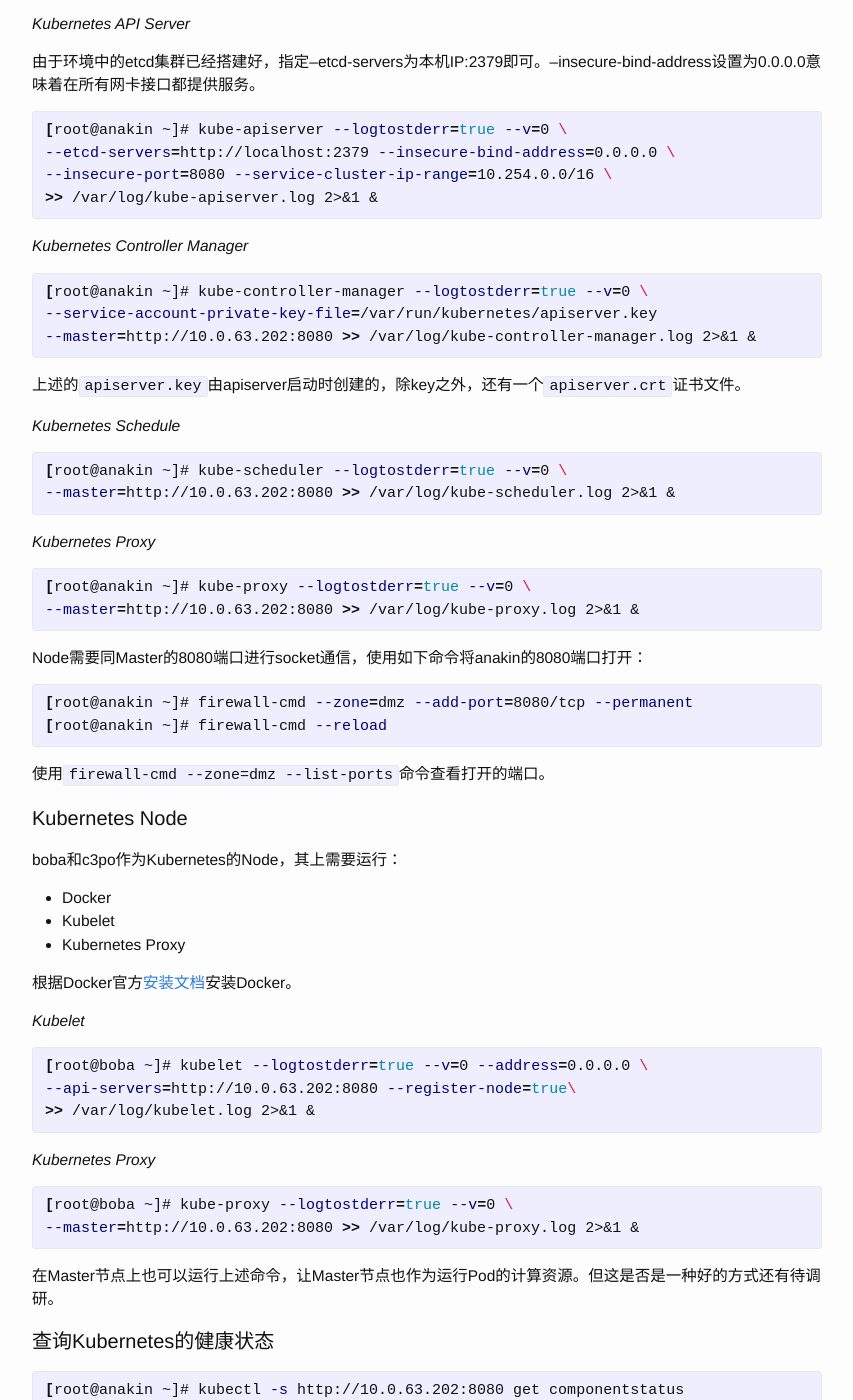
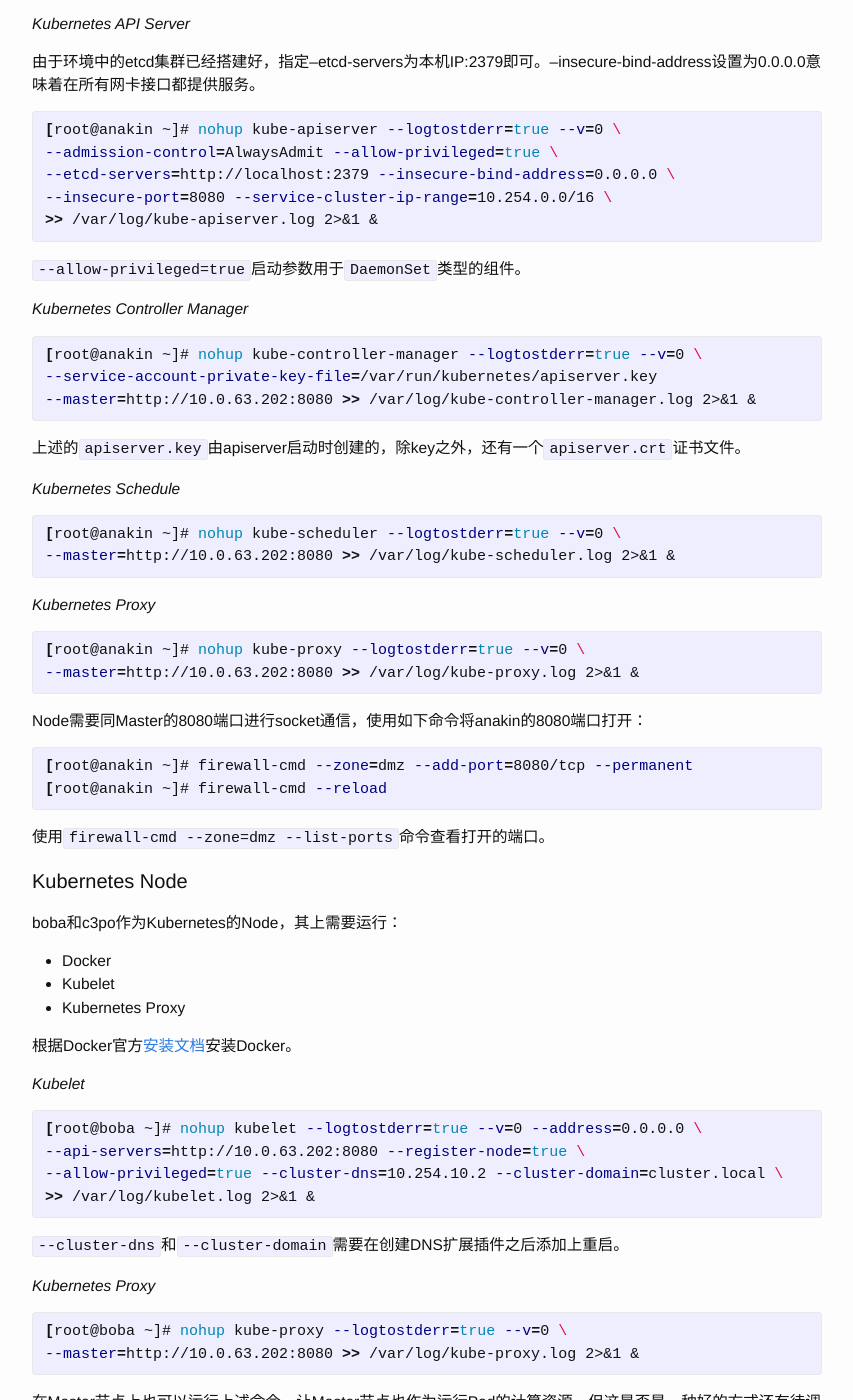
Before and after one commit to zhjwpku/zhjwpku.github.io, a Jekyll site: the page built from _posts/2016-08-30-k8s-deploy-a-3-nodes-cluster.markdown, in a window 1280 px wide and 1400 px high, scrolled down 908 px. Shown: the whole window, without its empty margins (213-1066 px from the left). Built offline with Jekyll 4.4.1, drawn with Linux system fonts in a browser that asks for light colours; comment, search, counter and statistics services are not loaded.

Commit message:
3 node k8s cluster: update some mistake
Signed-off-by: Zhao Junwang <zhjwpku@gmail.com>

```diff
--- a/_posts/2016-08-30-k8s-deploy-a-3-nodes-cluster.markdown
+++ b/_posts/2016-08-30-k8s-deploy-a-3-nodes-cluster.markdown
@@ -49,16 +49,19 @@ etcd是Kubernetes依赖的一个非常重要的组件，[ectd ABC][etcdabc]一
 
 由于环境中的etcd集群已经搭建好，指定--etcd-servers为本机IP:2379即可。--insecure-bind-address设置为0.0.0.0意味着在所有网卡接口都提供服务。
 {% highlight shell %}
-[root@anakin ~]# kube-apiserver --logtostderr=true --v=0 \
+[root@anakin ~]# nohup kube-apiserver --logtostderr=true --v=0 \
+--admission-control=AlwaysAdmit --allow-privileged=true \
 --etcd-servers=http://localhost:2379 --insecure-bind-address=0.0.0.0 \
 --insecure-port=8080 --service-cluster-ip-range=10.254.0.0/16 \
 >> /var/log/kube-apiserver.log 2>&1 &
 {% endhighlight %}
 
+`--allow-privileged=true`启动参数用于`DaemonSet`类型的组件。
+
 *Kubernetes Controller Manager*
 
 {% highlight shell %}
-[root@anakin ~]# kube-controller-manager --logtostderr=true --v=0 \
+[root@anakin ~]# nohup kube-controller-manager --logtostderr=true --v=0 \
 --service-account-private-key-file=/var/run/kubernetes/apiserver.key
 --master=http://10.0.63.202:8080 >> /var/log/kube-controller-manager.log 2>&1 &
 {% endhighlight %}
@@ -68,14 +71,14 @@ etcd是Kubernetes依赖的一个非常重要的组件，[ectd ABC][etcdabc]一
 *Kubernetes Schedule*
 
 {% highlight shell %}
-[root@anakin ~]# kube-scheduler --logtostderr=true --v=0 \
+[root@anakin ~]# nohup kube-scheduler --logtostderr=true --v=0 \
 --master=http://10.0.63.202:8080 >> /var/log/kube-scheduler.log 2>&1 &
 {% endhighlight %}
 
 *Kubernetes Proxy*
 
 {% highlight shell %}
-[root@anakin ~]# kube-proxy --logtostderr=true --v=0 \
+[root@anakin ~]# nohup kube-proxy --logtostderr=true --v=0 \
 --master=http://10.0.63.202:8080 >> /var/log/kube-proxy.log 2>&1 &
 {% endhighlight %}
 
@@ -101,15 +104,18 @@ boba和c3po作为Kubernetes的Node，其上需要运行：
 *Kubelet*
 
 {% highlight shell %}
-[root@boba ~]# kubelet --logtostderr=true --v=0 --address=0.0.0.0 \
---api-servers=http://10.0.63.202:8080 --register-node=true\
+[root@boba ~]# nohup kubelet --logtostderr=true --v=0 --address=0.0.0.0 \
+--api-servers=http://10.0.63.202:8080 --register-node=true \
+--allow-privileged=true --cluster-dns=10.254.10.2 --cluster-domain=cluster.local \
 >> /var/log/kubelet.log 2>&1 &
 {% endhighlight %}
+
+`--cluster-dns`和`--cluster-domain`需要在创建DNS扩展插件之后添加上重启。
 
 *Kubernetes Proxy*
 
 {% highlight shell %}
-[root@boba ~]# kube-proxy --logtostderr=true --v=0 \
+[root@boba ~]# nohup kube-proxy --logtostderr=true --v=0 \
 --master=http://10.0.63.202:8080 >> /var/log/kube-proxy.log 2>&1 &
 {% endhighlight %}
 
```
